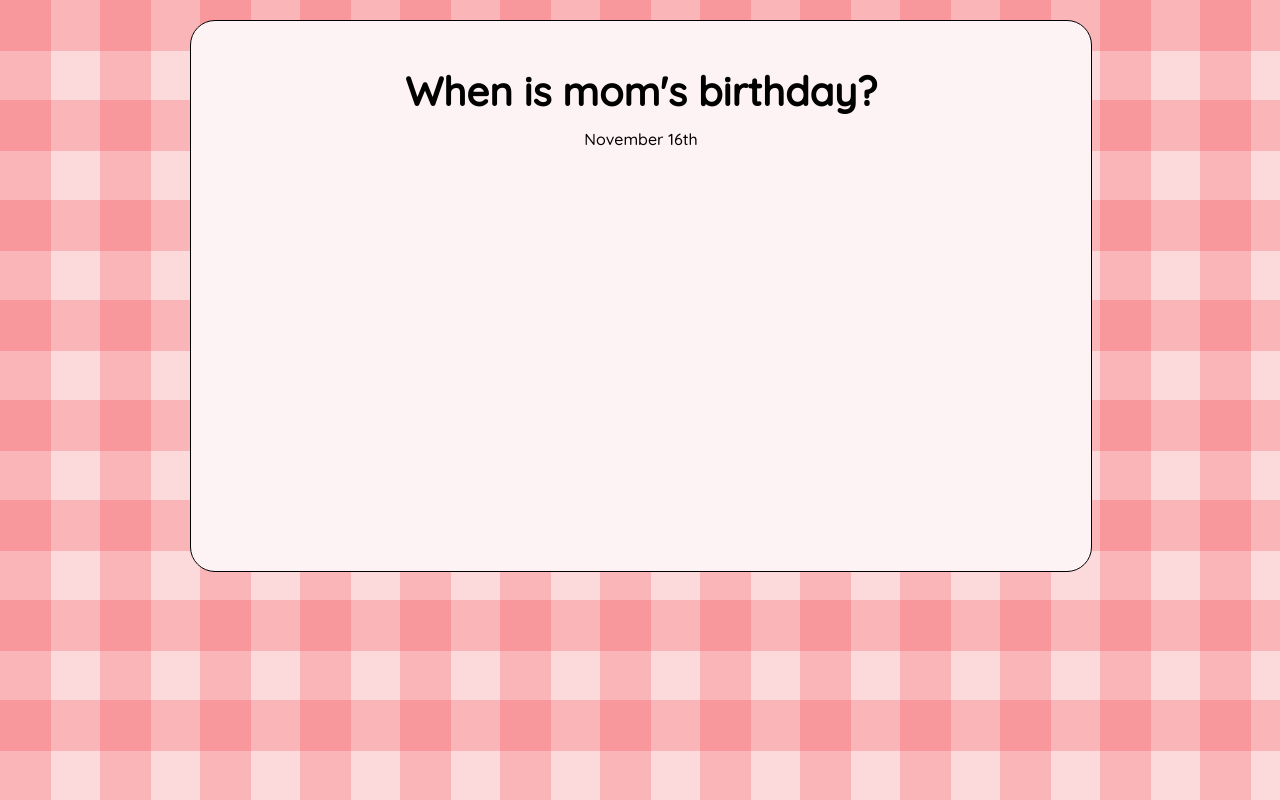
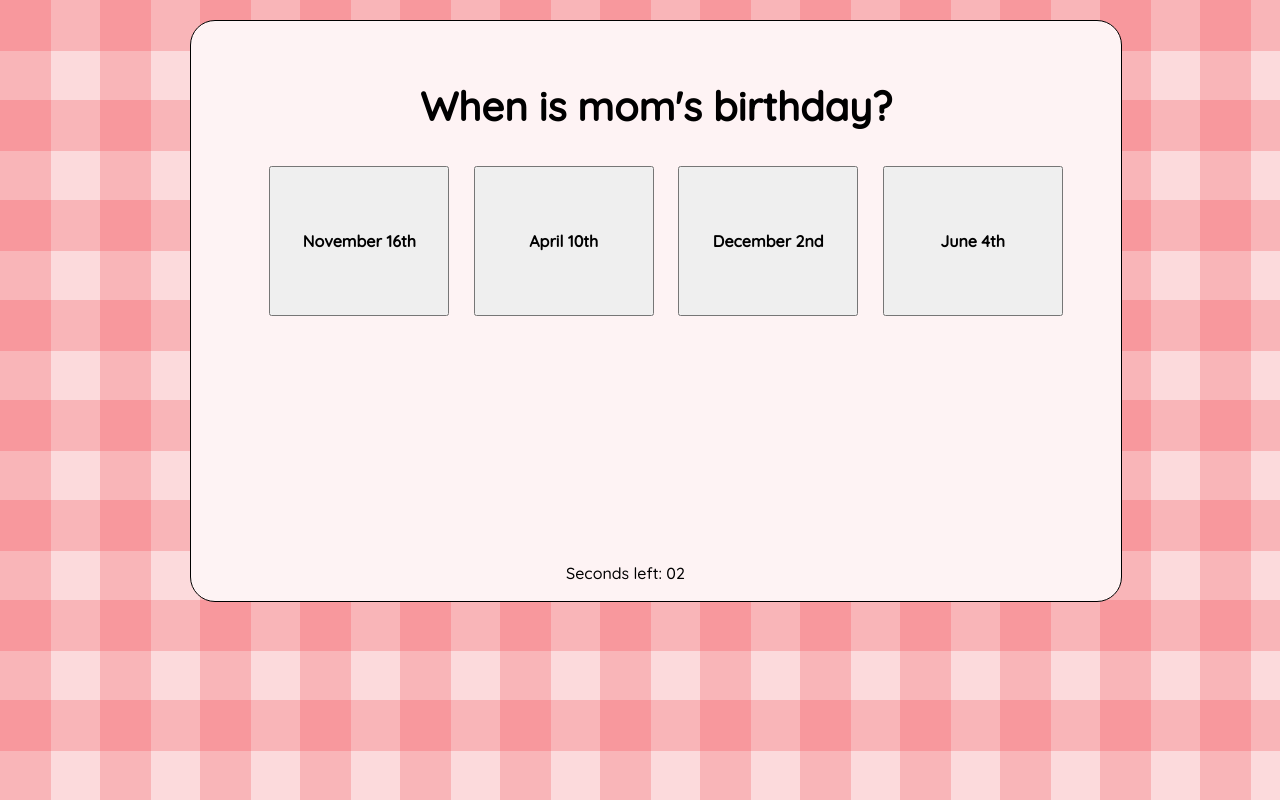
Before and after one commit to michellele994/TriviaGame, a plain HTML site: page index.html in a window 1280 px wide. Both pictures are taken after a click on the element "Start!". Drawn offline with nearby package versions, Linux system fonts and the light colour scheme.

Commit message:
Functions all work, need to work on adding images

```diff
--- a/assets/css/style.css
+++ b/assets/css/style.css
@@ -7,6 +7,9 @@ body {
 }
 button {
 	padding: 5px;
+	font-weight: bold;
+	font-size: 16px;
+	font-family: 'Quicksand', sans-serif;
 }
 h1 {
 	font-size: 40px;
@@ -26,7 +29,7 @@ p{
 	margin: 0 auto;
 	text-align: center;
 }
-.gamebox {
+#gamebox {
 	position:relative;
 	width: 900px;
 	height: 550px;
@@ -35,7 +38,52 @@ p{
 	border-style: solid;
 	border-color: black;
 	border-width: 1px;
+	padding: 15px;
 }
 #startimage {
+	display: inline-block;
 	margin: 20px;
+	width: 258px;
+	height: 298px;
+	background-image: url("../images/momgif.gif");
+	background-repeat: repeat;
+	border-style: solid;
+	border-color: black;
+	border-width: 1px;
 }
+#choice1 {
+	display: inline-block;
+	text-align: center;
+	width: 180px;
+	height: 150px;
+	margin: 10px;
+}
+#choice2 {
+	display: inline-block;
+	text-align: center;
+	width: 180px;
+	height: 150px;
+	margin: 10px;
+}
+#choice3 {
+	display: inline-block;
+	text-align: center;
+	width: 180px;
+	height: 150px;
+	margin: 10px;
+}
+#choice4 {
+	display: inline-block;
+	text-align: center;
+	width: 180px;
+	height: 150px;
+	margin: 10px;
+}
+#eggtimer {
+	position: absolute;
+	bottom: 20px;
+	left: 375px;
+}
+#winlose {
+	background-color: blue;
+}
--- a/assets/javascript/app.js
+++ b/assets/javascript/app.js
@@ -1,4 +1,8 @@
 $(document).ready(function(){
+	//These variables set answers for certain questions in the trivia game.
+	var trashChoice = Math.floor(Math.random() * 10)+3;
+	var roomChoice = Math.floor(Math.random() * 10)+3;
+	//This a large, large (probably inefficient) array of trivia questions, their answers, and the answers to the answers (whether or not they are true/false)
 	var questions =
 	[
 		["When is mom's birthday?",
@@ -8,7 +12,7 @@ $(document).ready(function(){
 		 	["165F", "200F", "150F", "175F"],
 		 		[true, false, false, false]],
 		["You are helping mom pick out new towels for the kitchen. Eggshell or creme?",
-		 	["Cream, Eggshell, neither, both"],
+		 	["Cream", "Eggshell", "neither", "both"],
 		 		[false, true, false, false]],
 		["How many times did mom remind you to take out the trash?",
 		 	[trashChoice-2, trashChoice-1, trashChoice, trashChoice+1],
@@ -63,12 +67,76 @@ $(document).ready(function(){
 		 		[true, false, false, false]]
 	];
 
-	var trashChoice = Math.floor(Math.random() * 10);
-	var roomChoice = Math.floor(Math.random() * 10);
+	//Initializing variables...
+	var showQuestion;
+	var countdown;
+	var qCount = 0;
+	var tCount = 0;
+	var timer = 4;
 
+
+	//This clears the HTML document of any annoying divs, for the appeal of the title of the game.
+	$("#timer").html("");
+
+	//When the "Start" button is clicked, the game will play!
 	$("#startbutton").click(function() {
+		//Clearing the divs which held the title contents to make room for the game
 		$("#beginning").html("");
-		$("#question").html("<h1>"+questions[0][0]+"</h1>");
-		$("#choices").html(questions[0][1][0]);
+		//"nextQuestion" function runs first so that the first question shows up right away.
+		nextQuestion();
+		//The following questions afterwards will appear in timed intervals.
+		showQuestion = setInterval(nextQuestion, 8000);
+		//This checks to see if the user had clicked the right answer.
+		$("#choice1").click(function() {
+			checkRightWrong(0);
+		});
+		$("#choice2").click(function() {
+			checkRightWrong(1);
+		});
+		$("#choice3").click(function() {
+			checkRightWrong(2);
+		});
+		$("#choice4").click(function() {
+			checkRightWrong(3);
+		});
+
 	});
+	function nextQuestion() {
+		if (qCount < questions.length){
+			countdown = setInterval(updateTime, 1000);
+			setResponses();
+		}
+	}
+
+	function setResponses() {
+		$("#question").html("<h1>"+questions[qCount][0]+"</h1>");
+		$("#timer").html("<div id='eggtimer'></div>");
+		$("#choice1").html("<button id=choice1>" + questions[qCount][1][0] + "</button>");
+		$("#choice2").html("<button id=choice2>" + questions[qCount][1][1] + "</button>");
+		$("#choice3").html("<button id=choice3>" + questions[qCount][1][2] + "</button>");
+		$("#choice4").html("<button id=choice4>" + questions[qCount][1][3] + "</button>");
+		tCount++;
+		qCount++;
+	}
+	function checkRightWrong(choice) {
+		if (questions[qCount-1][2][choice])
+		{
+			console.log("You win");
+		}
+		else
+		{
+			console.log("You lose");
+		}
+	}
+	function updateTime() {
+		if (timer > 0){
+			timer--;
+			$("#eggtimer").html("Seconds left: 0" + timer);
+		}
+		else if (timer <= 0){
+			clearInterval(countdown);
+			$("#eggtimer").html("Seconds left: 0" + timer);
+			timer=4;
+		}
+	}
 });
--- a/index.html
+++ b/index.html
@@ -10,7 +10,7 @@
 	</head>
 	<body>
 		<div class="wrapping">
-			<div class="gamebox">
+			<div id="gamebox">
 				<div id="beginning">
 					<div id="title">
 						<h1>Make Menopausal Mom Happy!</h1>
@@ -19,9 +19,7 @@
 						<h6>Instructions:</h6>
 						<p>Make Menopausal Mom happy by answering her questions correctly.</p>
 					</div>
-					<div id="startimage">
-						<img src="assets/images/mom0.png">
-					</div>
+					<div id="startimage"></div>
 					<div id="startbutton">
 						<button id="start">Start!</button>
 					</div>
@@ -32,10 +30,22 @@
 					<div id="questionimage">
 					</div>
 					<div id="choices">
+						<div id="choice1">
+						</div>
+						<div id="choice2">
+						</div>
+						<div id="choice3">
+						</div>
+						<div id="choice4">
+						</div>
 					</div>
 				</div>
-
+				<div id="timer">
+					<div id="eggtimer">
+					</div>
+				</div>
 			</div>
+			<div id="winlose"></div>
 		</div>
 		<!-- jQuery -->
 		<script type="text/javascript" src="https://cdnjs.cloudflare.com/ajax/libs/jquery/3.2.1/jquery.min.js"></script>
```
Also changed, not shown: assets/images/losebg.png (added), assets/images/mom.png (added), assets/images/mom0.png, assets/images/mom1.png (added), assets/images/mombg.png (added), assets/images/momgif.gif (added), assets/images/momwsandal.png (added).
